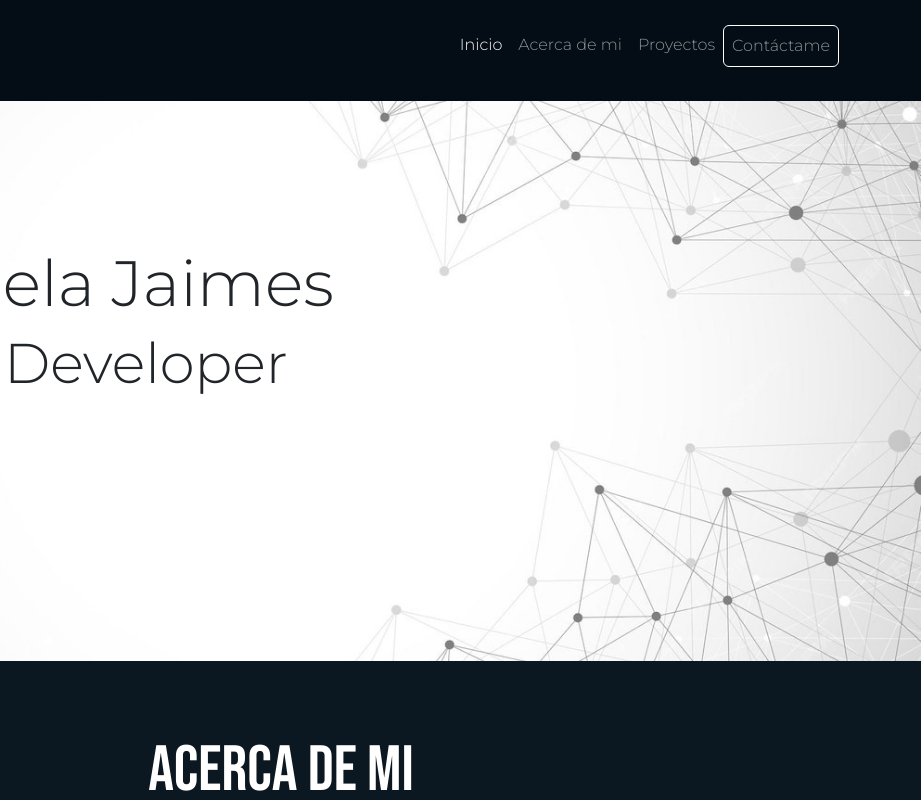
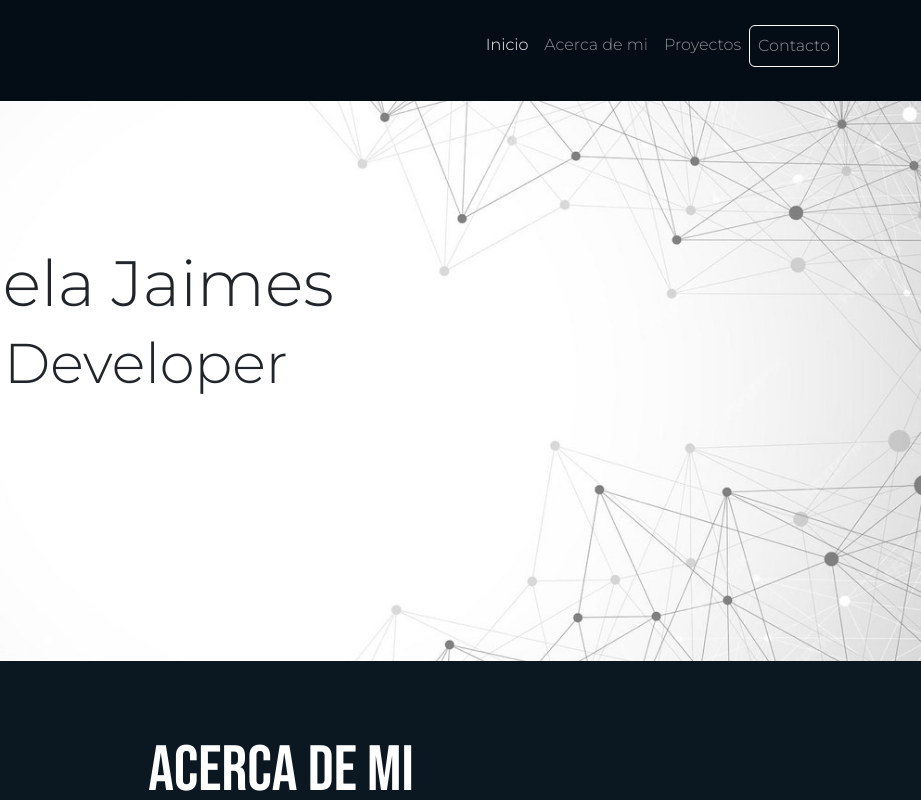
Before and after one commit to mcarbonellp/maryangelajaimes.github.io, a plain HTML site: page index.html in a window 1280 px wide. Shown: the top 800 px of the page, 359-1280 px from the left. Drawn offline with nearby package versions, Linux system fonts and the light colour scheme.

Commit message:
cambio boton contacto navbar

```diff
--- a/index.html
+++ b/index.html
@@ -35,7 +35,7 @@
                     <a class="nav-link " href="#about-me">Acerca de mi</a>
                     <a class="nav-link " href="#work">Proyectos</a>
                     <a class="nav-link btn btn-outline-dark border border-white p-2 mb-2"
-                        href="#contacto">Contáctame</a>
+                        href="#contacto">Contacto</a>
                 </div>
             </div>
         </div>
```
